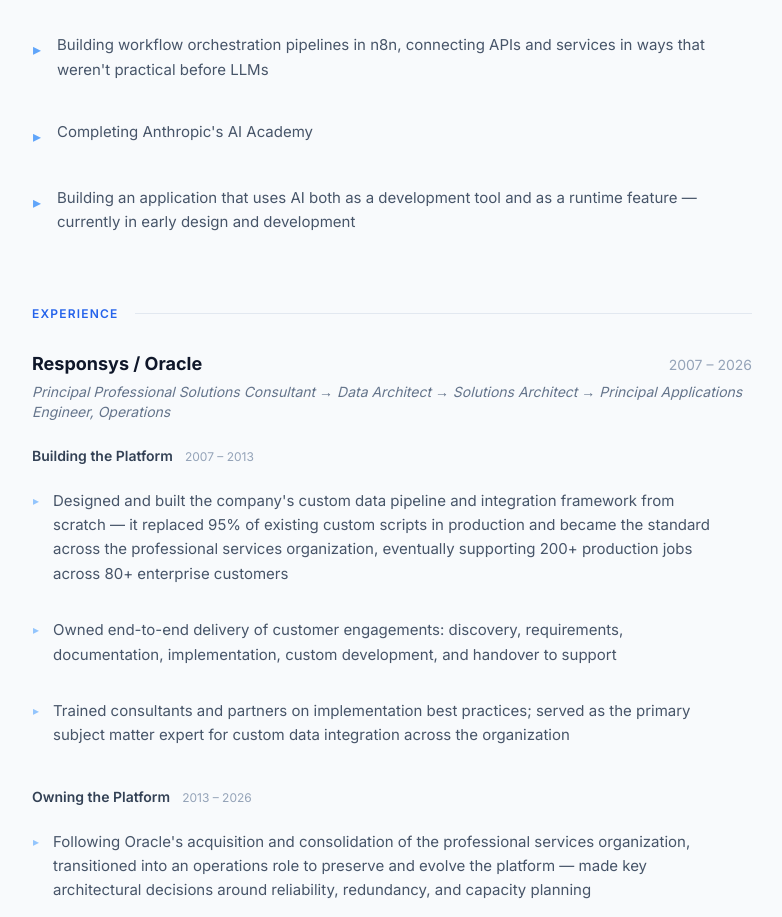
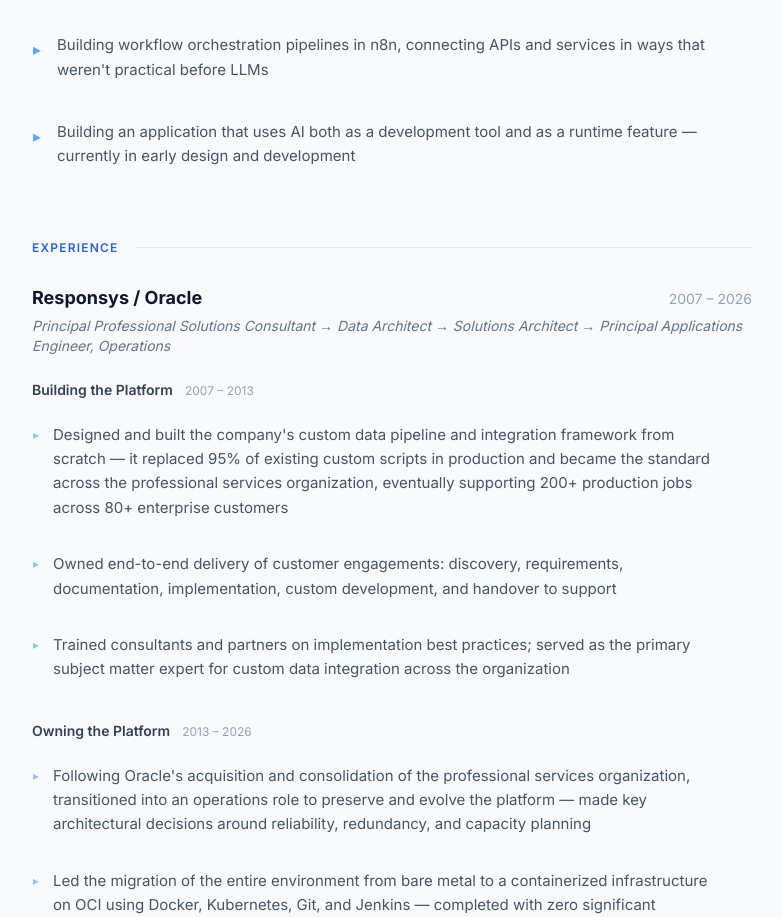
Before and after one commit to duaneoca/interactive-resume, a React (Vite) app in the folder frontend/: page / in a window 1280 px wide. Shown: the part 1240-2157 px from the top of the page, without its empty margins (248-1030 px from the left). Built offline with nearby package versions, Linux system fonts and the light colour scheme; no server answers.

Commit message:
Remove AI academy line

```diff
--- a/frontend/src/data/resume.js
+++ b/frontend/src/data/resume.js
@@ -56,11 +56,6 @@
       id: "proj-n8n",
       text: "Building workflow orchestration pipelines in n8n, connecting APIs and services in ways that weren't practical before LLMs",
       chatPrompt: "Tell me about your n8n workflow automation work.",
-    },
-    {
-      id: "proj-ai-academy",
-      text: "Completing Anthropic's AI Academy",
-      chatPrompt: "Tell me about your AI learning and development.",
     },
     {
       id: "proj-ai-app",
```
Also changed, not shown: frontend/public/llms.txt.
